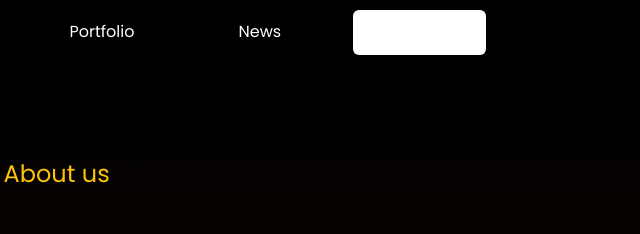
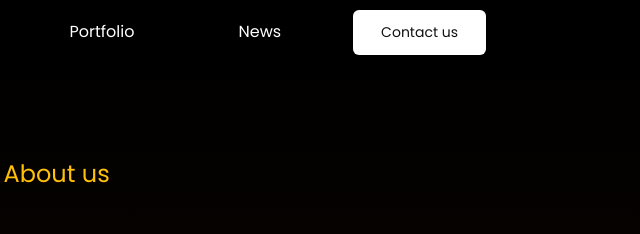
Before and after one commit to Mahrabrakib/Gaming-Website, a plain HTML site: page news.html in a window 1280 px wide. In both pictures the pointer is over the link 1051 px from the left and 31 px from the top of the page. Shown: the top 234 px of the page, 632-1272 px from the left. Drawn offline with Linux system fonts and the light colour scheme.

Commit message:
Update news.css

```diff
--- a/news.css
+++ b/news.css
@@ -40,6 +40,9 @@ nav .nav-button button:hover{
     background-color: #FFF;
     color: #111;
     transition: all ease-in 0.5s;
+}
+nav .nav-button button a:hover{
+    color: #111;
 }
 nav .nav-item{
     position: relative;
```
